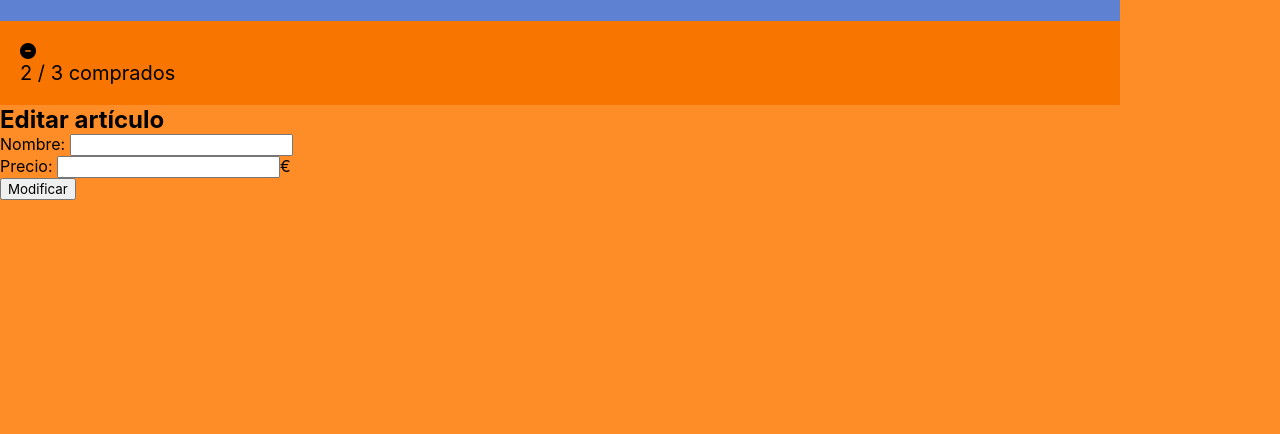
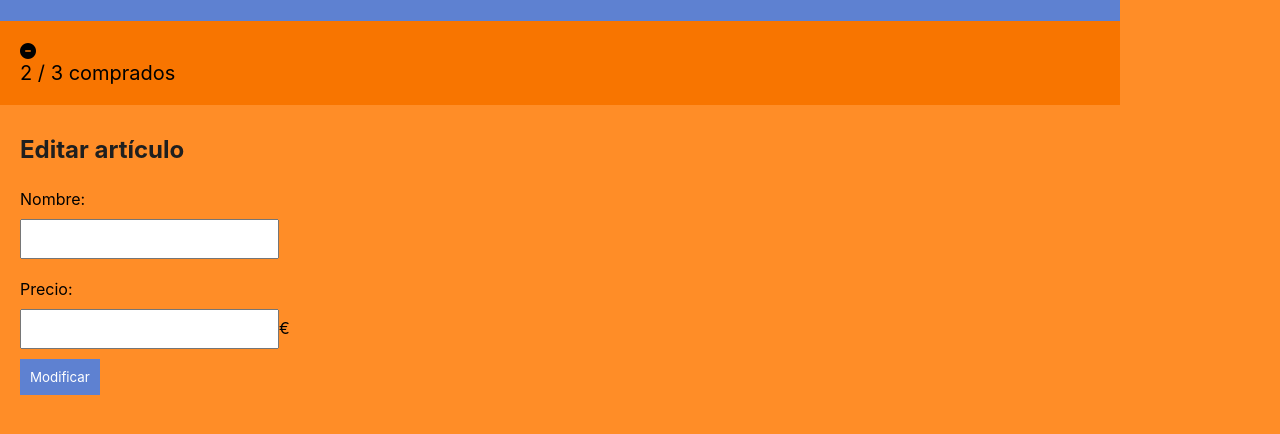
Before and after one commit to alexgonzanu/lista-compra-grupoD, a plain HTML site: page editar-articulo.html in a window 1280 px wide. Shown: the part 78-512 px from the top of the page. Drawn offline with Linux system fonts and the light colour scheme.

Commit message:
Estilos edicion articulos (form)

```diff
--- a/css/estilos.css
+++ b/css/estilos.css
@@ -54,8 +54,34 @@ p {
   margin-top: auto;
   margin-bottom: auto;
   font-size: 2em;
-
 }
 input{
   font-family: -apple-system, BlinkMacSystemFont, 'Segoe UI', Roboto, Oxygen, Ubuntu, Cantarell, 'Open Sans', 'Helvetica Neue', sans-serif;
 }
+.comando {
+  padding: 20px;
+}
+.comando div{
+  padding: 5px 0px;
+}
+.comando h2 {
+  color: rgb(31, 31, 31);
+  padding-top: 10px;
+  padding-bottom: 10px;
+
+}
+form label {
+  display: block;
+  padding-top: 10px;
+  padding-bottom: 10px;
+}
+form input[type="text"],
+form input[type="number"] {
+  padding: 10px 20px;
+}
+form input[type="submit"]{
+  padding: 10px 10px;
+  background-color: #5e81d1;
+  color: white;
+  border-style: none;
+}
--- a/editar-articulo.html
+++ b/editar-articulo.html
@@ -34,7 +34,7 @@
       </div>
       <!-- Donde iria el icono - y el 2/3 -->
     </header>
-    <section>
+    <section class="comando">
       <h2>Editar artículo</h2>
       <form>
         <div>
```
